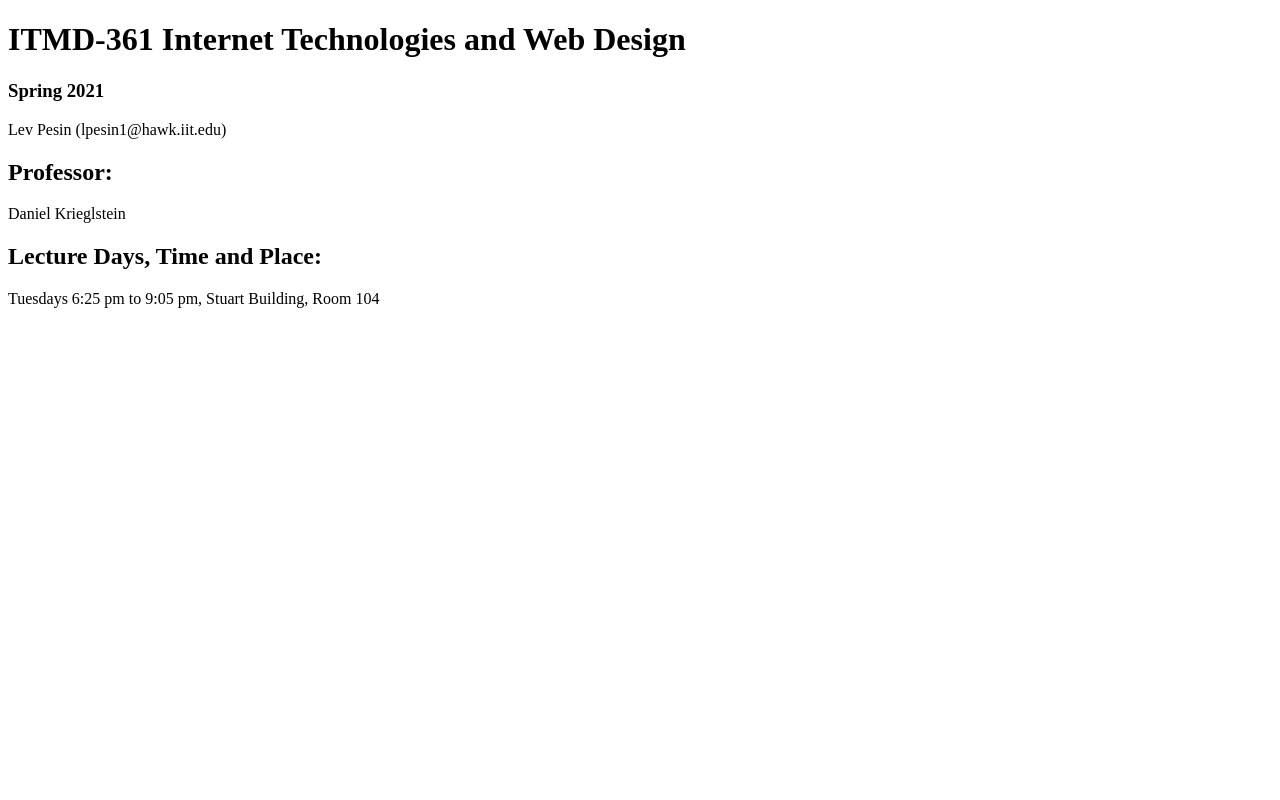
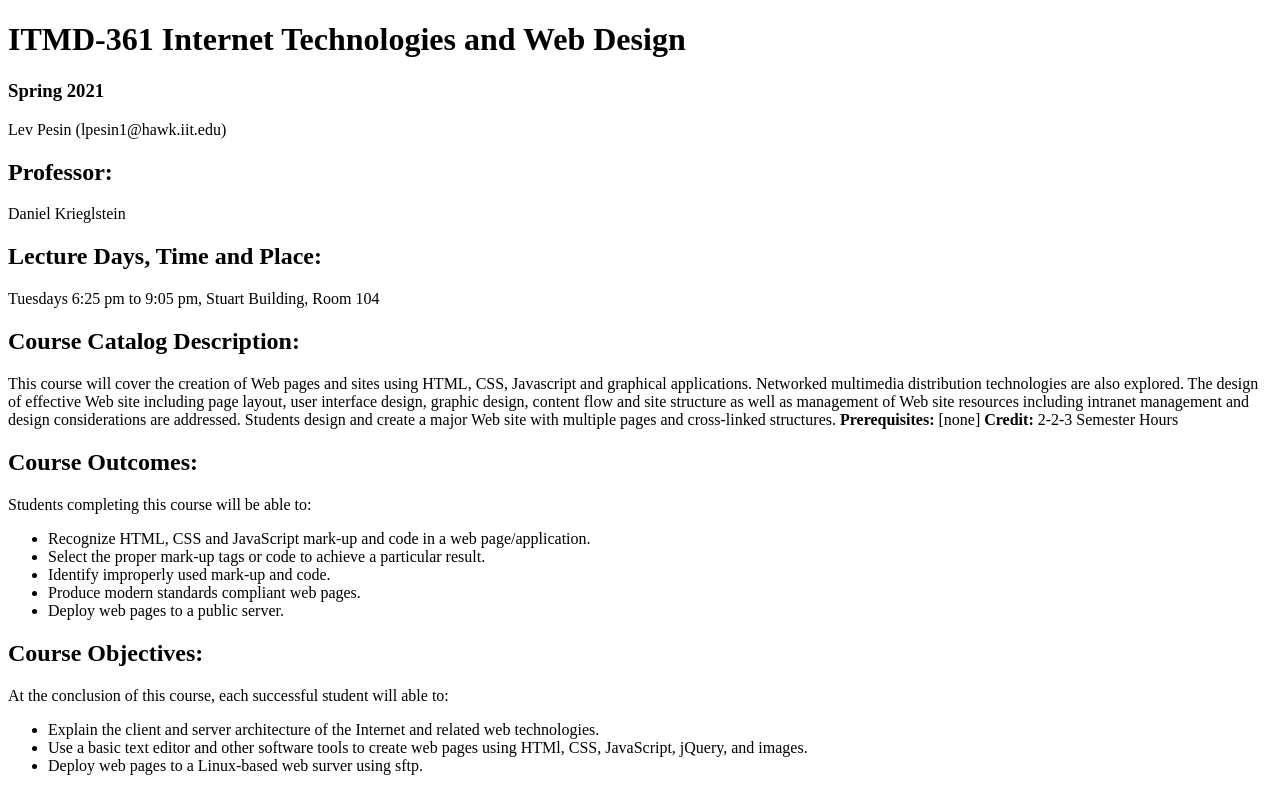
Before and after one commit to LevPesin-Tech/itmd361lab2, a plain HTML site: page index.html in a window 1280 px wide. Drawn offline with Linux system fonts and the light colour scheme.

Commit message:
Index complete

```diff
--- a/index.html
+++ b/index.html
@@ -12,6 +12,23 @@
 			<p>Daniel Krieglstein</p>
 			<h2>Lecture Days, Time and Place:</h2>
 			<p>Tuesdays 6:25 pm to 9:05 pm, Stuart Building, Room 104</p>
-
+			<h2>Course Catalog Description:</h2>
+			<p>This course will cover the creation of Web pages and sites using HTML, CSS, Javascript and graphical applications. Networked multimedia distribution technologies are also explored. The design of effective Web site including page layout, user interface design, graphic design, content flow and site structure as well as management of Web site resources including intranet management and design considerations are addressed. Students design and create a major Web site with multiple pages and cross-linked structures. <strong>Prerequisites:</strong> [none] <strong>Credit:</strong> 2-2-3 Semester Hours</p>
+			<h2>Course Outcomes:</h2>
+			<p>Students completing this course will be able to:</p>
+			<ul>
+				<li>Recognize HTML, CSS and JavaScript mark-up and code in a web page/application.</li>
+				<li>Select the proper mark-up tags or code to achieve a particular result.</li>
+				<li>Identify improperly used mark-up and code.</li>
+				<li>Produce modern standards compliant web pages.</li>
+				<li>Deploy web pages to a public server.</li>
+			</ul>
+			<h2>Course Objectives:</h2>
+			<p>At the conclusion of this course, each successful student will able to:</p>
+			<ul>
+				<li>Explain the client and server architecture of the Internet and related web technologies.</li>
+				<li>Use a basic text editor and other software tools to create web pages using HTMl, CSS, JavaScript, jQuery, and images.</li>
+				<li>Deploy web pages to a Linux-based web surver using sftp.</li>
+			</ul>
   </body>
 </html>
```
